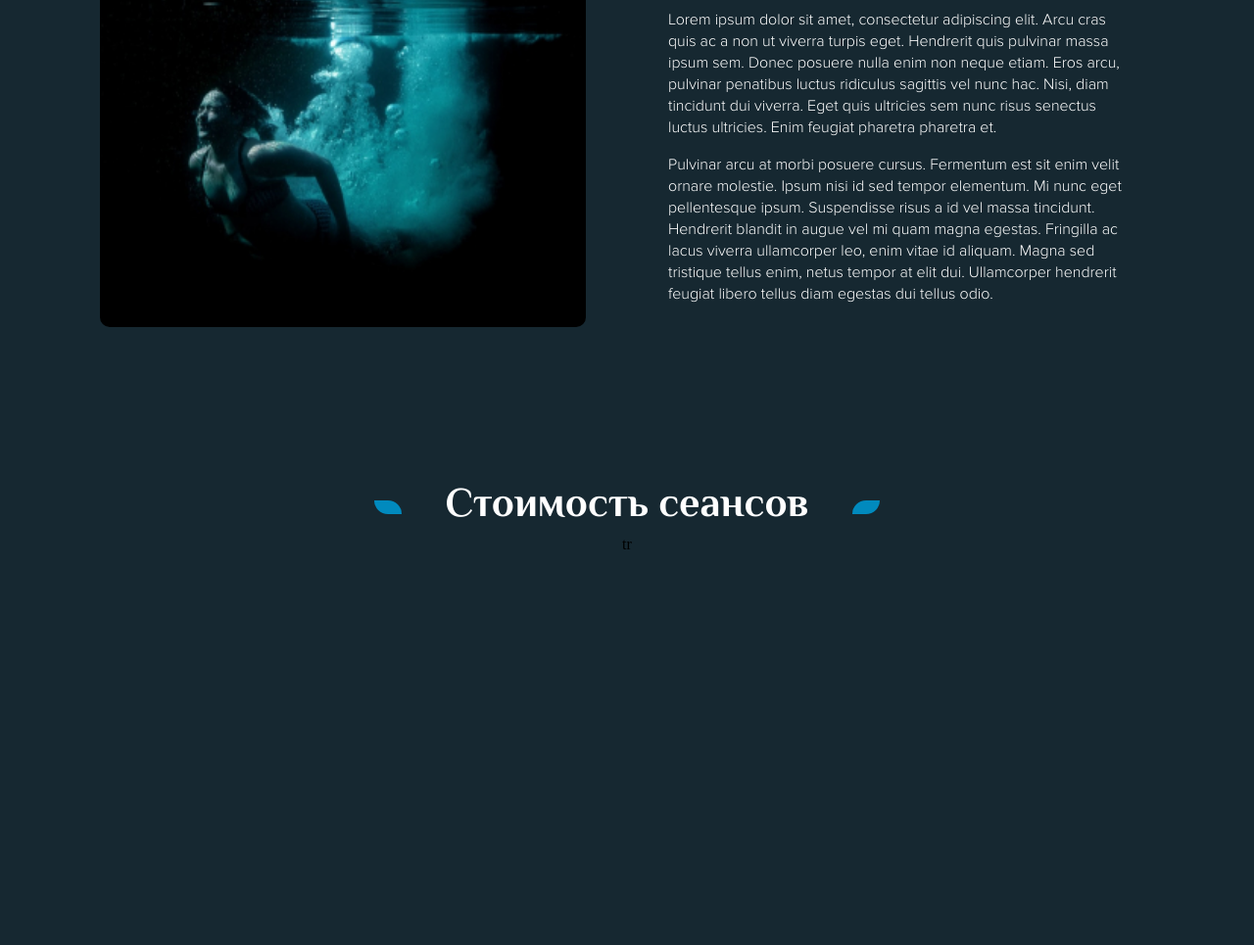
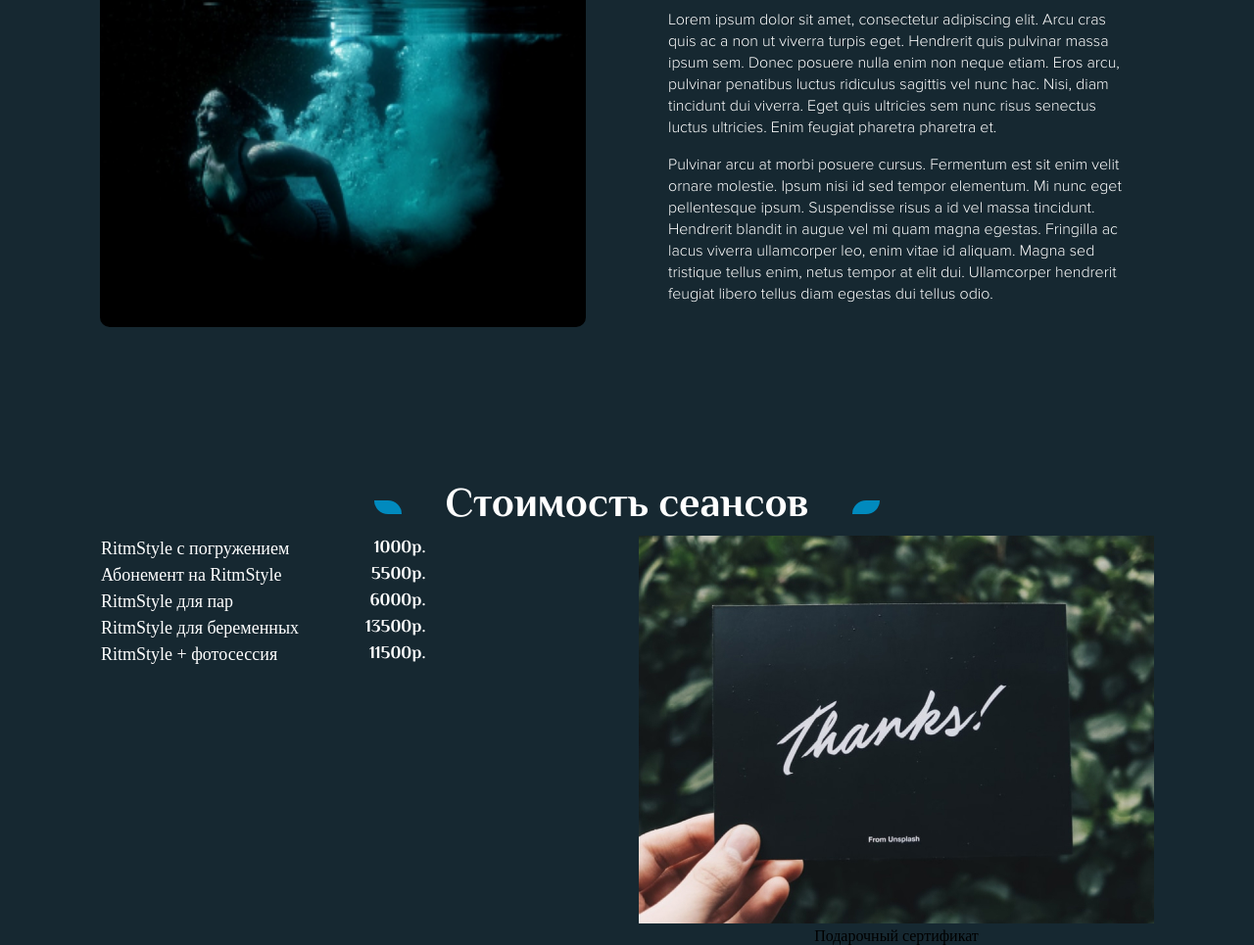
Before and after one commit to tonny-da-creater/aquatherapy, a website: page source/index.html in a window 1280 px wide. Shown: the part 3120-4085 px from the top of the page at 98% size. Before the commit the page ends 3685 px from the top, so only its background shows below. Drawn offline with nearby package versions, Linux system fonts and the light colour scheme; files that its build step writes are made by us from their sources; a web font is replaced by a local one.

Commit message:
начал делать таблицу для блока цен

```diff
--- a/source/index.html
+++ b/source/index.html
@@ -126,12 +126,37 @@
     </div>
   </section>
   <section class="price">
+    <h2 class="price__title title">Стоимость сеансов</h2>
     <div class="price__container">
-      <h2 class="price__title title">Стоимость сеансов</h2>
       <div class="price__content">
-        <table>
-          tr
+        <table class="price__table table" cellspacing="0">
+          <tr class="table__row">
+            <th class="table__cell-title">RitmStyle с погружением</th>
+            <td class="table__cell">1000р.</td>
+          </tr>
+          <tr class="table__row">
+            <th class="table__cell-title">Абонемент на RitmStyle</th>
+            <td class="table__cell">5500р.</td>
+          </tr>
+          <tr class="table__row">
+            <th class="table__cell-title">RitmStyle для пар</th>
+            <td class="table__cell">6000р.</td>
+          </tr>
+          <tr class="table__row">
+            <th class="table__cell-title">RitmStyle для беременных</th>
+            <td class="table__cell">13500р.</td>
+          </tr>
+          <tr class="table__row">
+            <th class="table__cell-title">RitmStyle + фотосессия</th>
+            <td class="table__cell">11500р.</td>
+          </tr>
         </table>
+      </div>
+      <div class="price__img-block">
+        <picture>
+          <img class="price__img" src="../img/gift-certificate.jpg" alt="сертификат" width="526" height="396">
+        </picture>
+        <span class="price__description">Подарочный сертификат</span>
       </div>
     </div>
   </section>
--- a/source/sass/price.scss
+++ b/source/sass/price.scss
@@ -1,7 +1,14 @@
 .price {
   padding-top: 150px;
+  text-align: center;
 }
 
 .price__container {
-  text-align: center;
+  // text-align: center;
+  max-width: 1076px;
+  margin: 0 auto;
+  padding: 0 30px;
+  display: grid;
+  grid-template-columns: 1fr 1fr;
+  grid-column-gap: 134px;
 }
--- a/source/sass/style.scss
+++ b/source/sass/style.scss
@@ -14,3 +14,4 @@
 @import 'carousel.scss';
 @import 'about-section.scss';
 @import 'price.scss';
+@import 'table.scss';
--- /dev/null
+++ b/source/sass/table.scss
@@ -0,0 +1,21 @@
+.table {
+  text-align: left;
+}
+
+.table__cell-title {
+  width: 268px;
+  font-weight: $font-weight-regular;
+  font-size: 18px;
+  line-height: 25px;
+  font-style: $proxima-nova-font;
+  color: $white-color;
+}
+
+.table__cell {
+  color: $white-color;
+  font-size: 18px;
+  line-height: 25px;
+  font-weight: $font-weight-bold;
+  font-family: $el-messiri-font;
+  text-align: right;
+}
```
Also changed, not shown: build/css/style.min.css, build/index.html, 1 other file.
